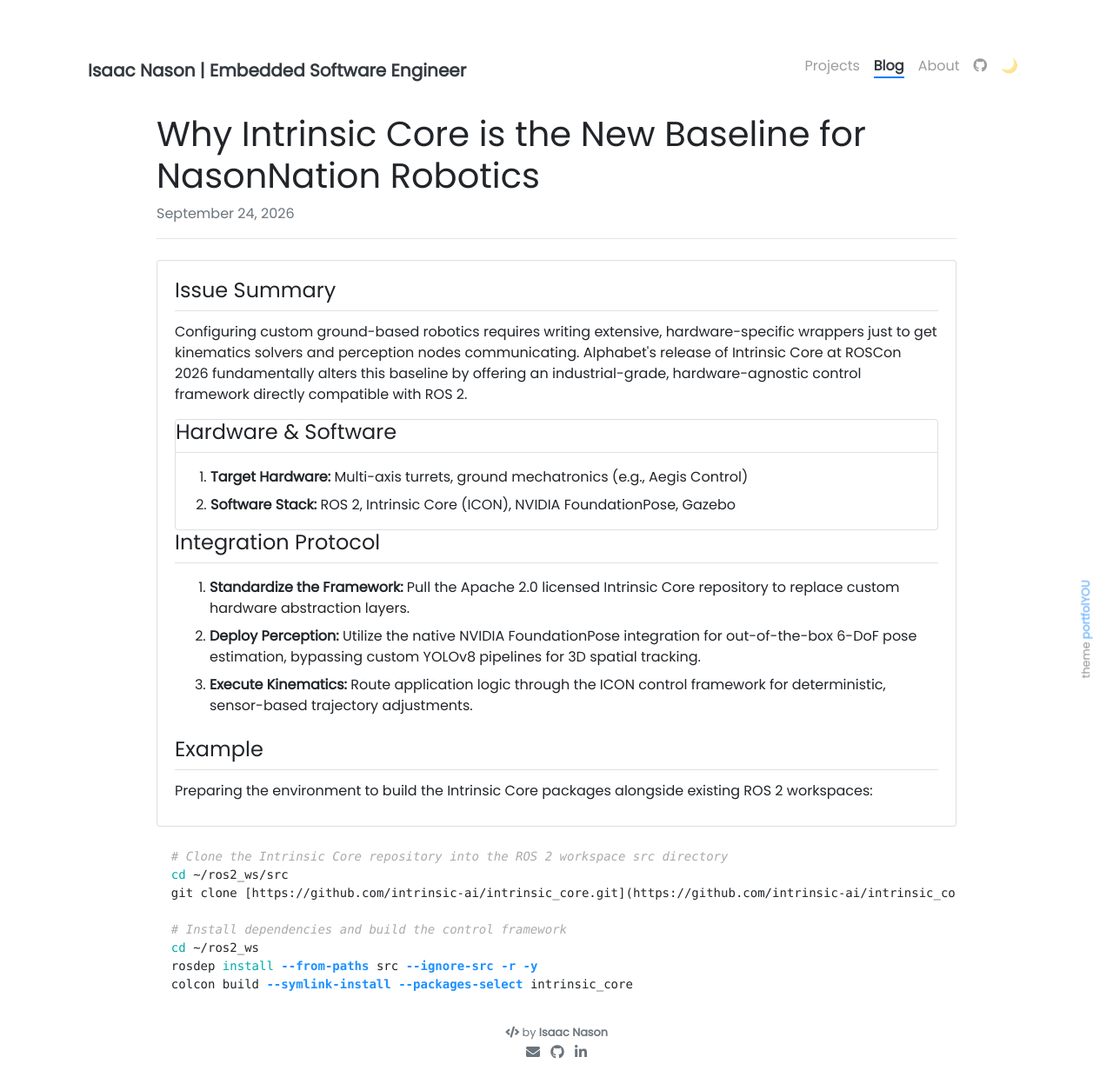
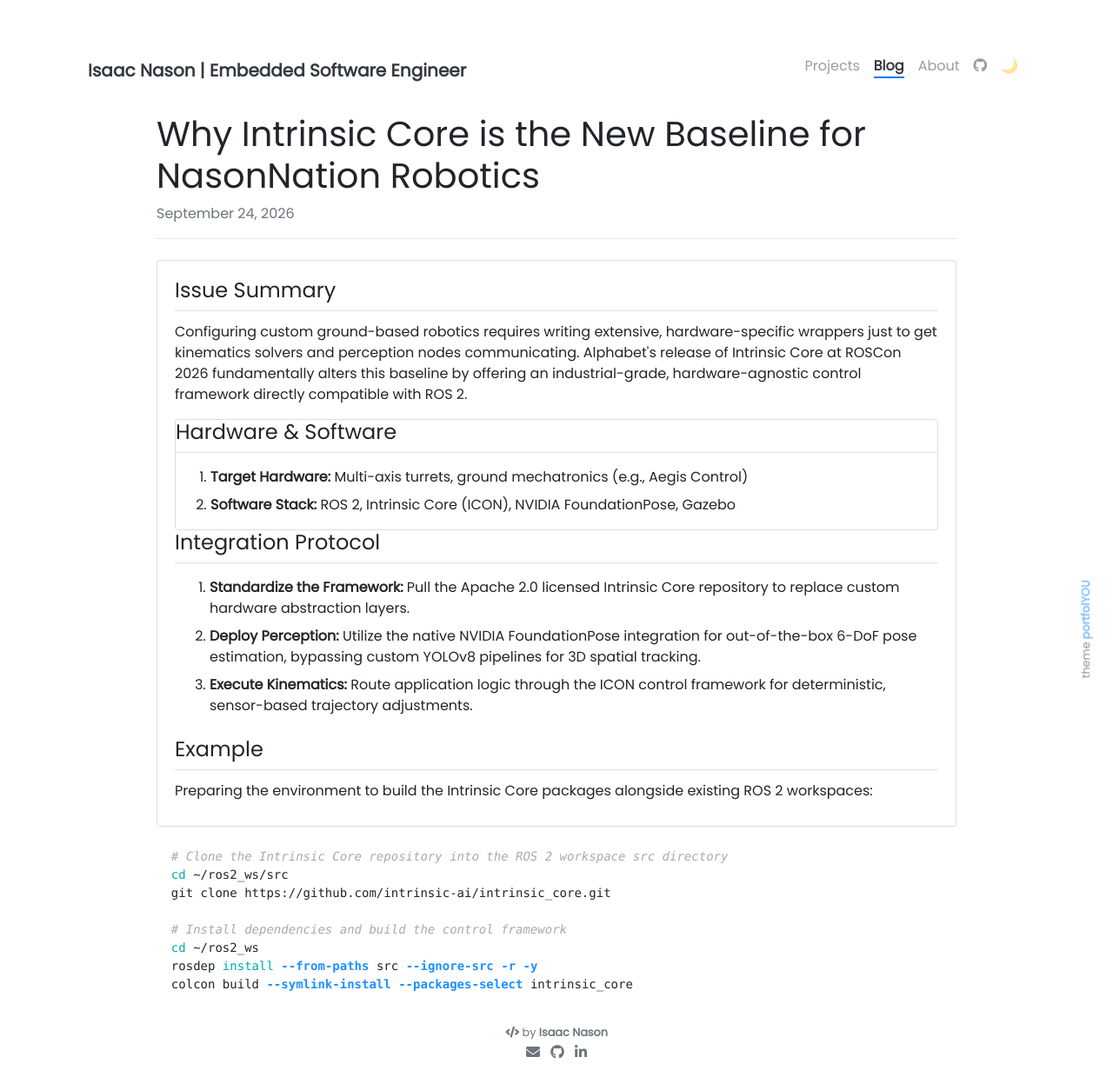
Before and after one commit to mistabowhunta/github.io, a Jekyll site: the page built from _posts/2026-09-24-intrinsic-core-integration.md, in a window 1280 px wide. Shown: the whole page at 87% size. Built offline with Jekyll 4.4.1, drawn with Linux system fonts in a browser that asks for light colours; our own code applies the rules of GitHub Pages for plain Markdown files; part of the change alters nothing that is shown.

Commit message:
Update 2026-09-24-intrinsic-core-integration.md

````diff
--- a/_posts/2026-09-24-intrinsic-core-integration.md
+++ b/_posts/2026-09-24-intrinsic-core-integration.md
@@ -34,7 +34,7 @@ date: 2026-09-24
 ```bash
   # Clone the Intrinsic Core repository into the ROS 2 workspace src directory
   cd ~/ros2_ws/src
-  git clone [https://github.com/intrinsic-ai/intrinsic_core.git](https://github.com/intrinsic-ai/intrinsic_core.git)
+  git clone https://github.com/intrinsic-ai/intrinsic_core.git
 
   # Install dependencies and build the control framework
   cd ~/ros2_ws
````
